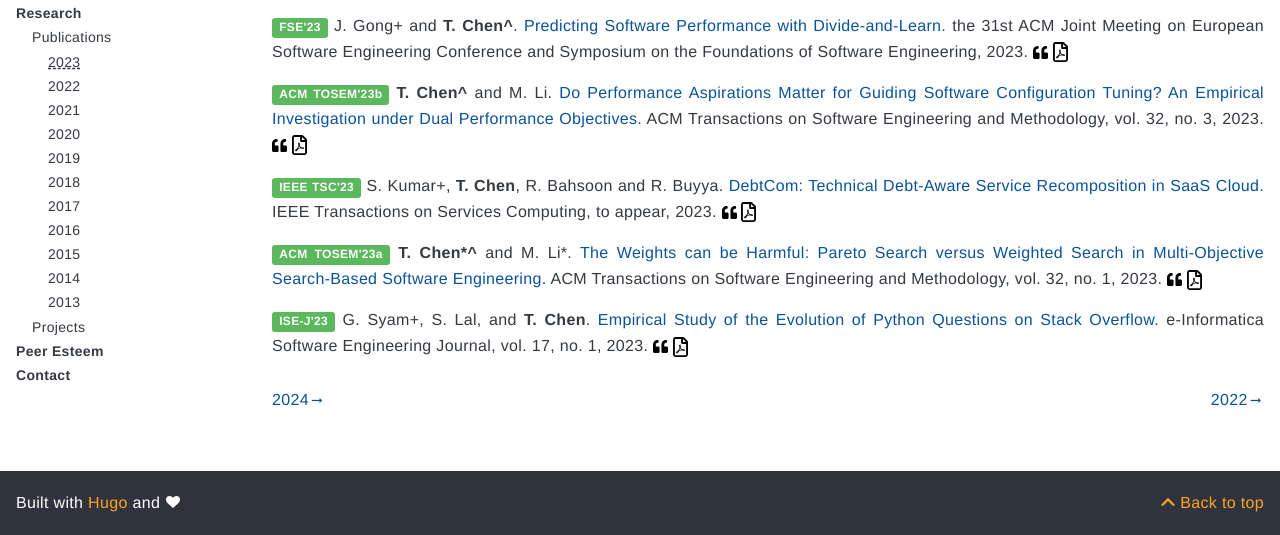
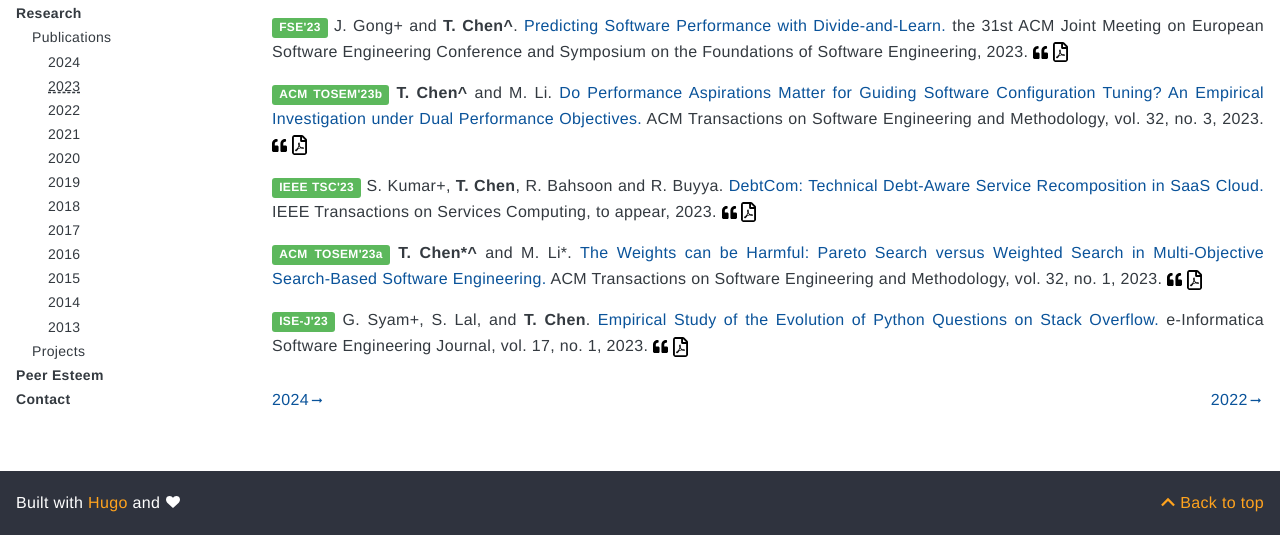
Before and after one commit to ideas-labo/ideas-labo.github.io, a plain HTML site: page research/publications/2023/index.html in a window 1280 px wide. Shown: the part 265-800 px from the top of the page. Drawn offline with Linux system fonts and the light colour scheme; a script that the page names is missing.

Commit message:
Update index.html

```diff
--- a/research/publications/2023/index.html
+++ b/research/publications/2023/index.html
@@ -736,6 +736,20 @@ License - https://fontawesome.com/license/free (Icons: CC BY 4.0, Fonts: SIL OFL
 
 
 <ul class="gdoc-nav__list">
+
+
+     <li>
+
+
+            <span class="flex">
+
+                <a href="/research/publications/2024/"
+                    class="gdoc-nav__entry ">
+                    2024
+                </a>
+            </span>
+
+    </li>
 
      <li>
 
```
